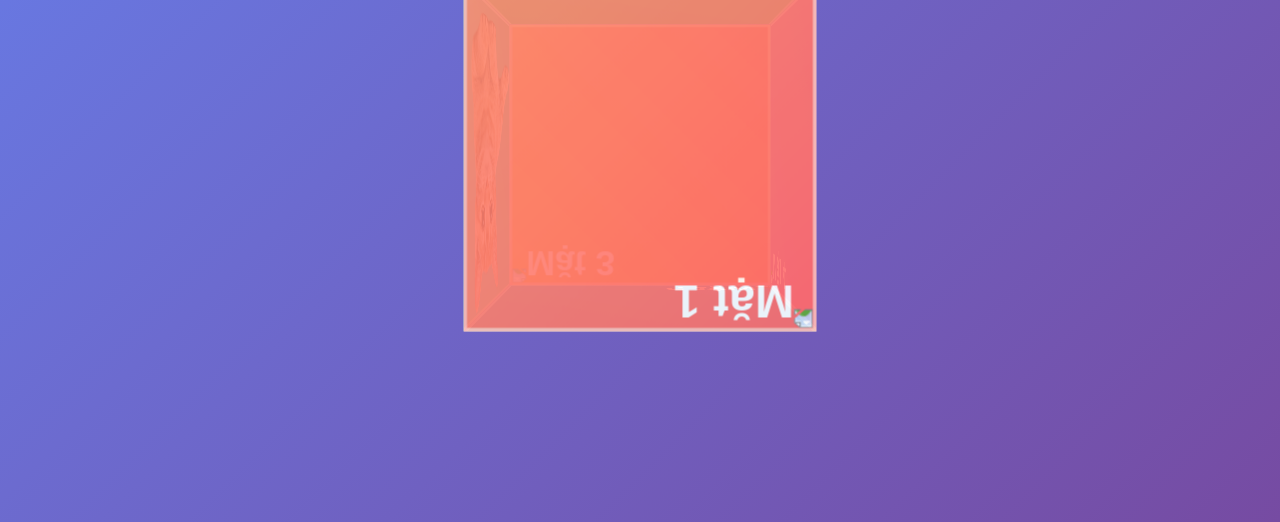
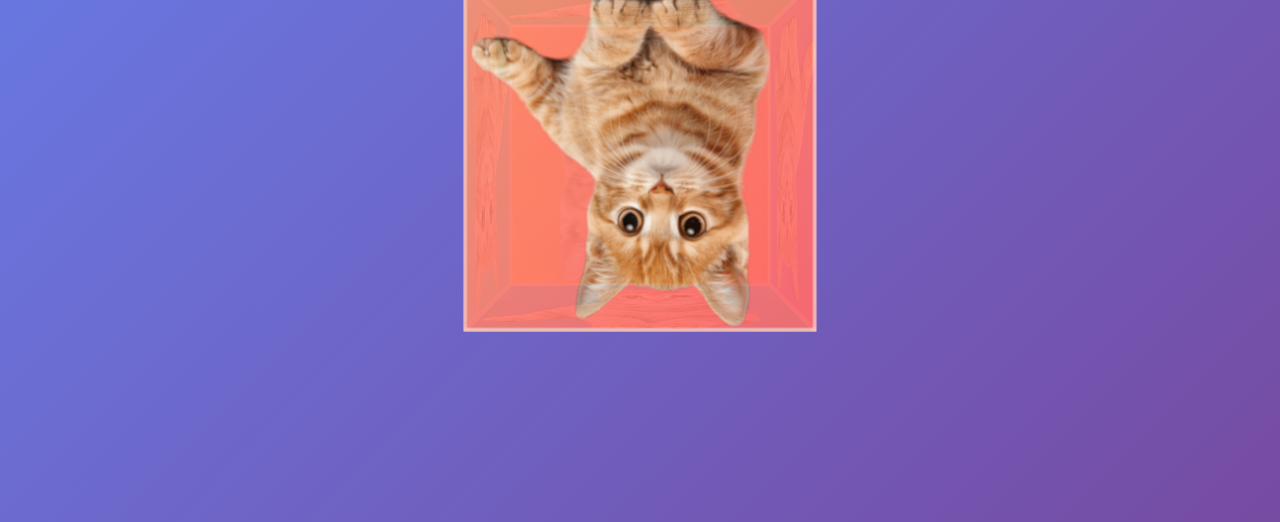
Before and after one commit to Linh-Bau/gift-for-thao, a plain HTML site: page index.html in a window 1280 px wide. Shown: the part 278-800 px from the top of the page. Drawn offline with nearby package versions, Linux system fonts and the light colour scheme; the site is published under a folder, as on GitHub Pages, so addresses that start at the root find nothing.

Commit message:
fix: update image paths to remove leading slashes

```diff
--- a/index.html
+++ b/index.html
@@ -13,22 +13,22 @@
     <div class="container">
         <div class="cube" id="cube" onclick="explodeAndRecover()">
             <div class="cube-face face-1">
-                <img src="/asserts/step_1/img_1.png" alt="Mặt 1">
+                <img src="asserts/step_1/img_1.png" alt="Mặt 1">
             </div>
             <div class="cube-face face-2">
                 <img src="asserts/step_1/img_1.png" alt="Mặt 2">
             </div>
             <div class="cube-face face-3">
-                <img src="/asserts/step_1/img_1.png" alt="Mặt 3">
+                <img src="asserts/step_1/img_1.png" alt="Mặt 3">
             </div>
             <div class="cube-face face-4">
-                <img src="/asserts/step_1/img_1.png" alt="Mặt 4">
+                <img src="asserts/step_1/img_1.png" alt="Mặt 4">
             </div>
             <div class="cube-face face-5">
-                <img src="/asserts/step_1/img_1.png" alt="Mặt 5">
+                <img src="asserts/step_1/img_1.png" alt="Mặt 5">
             </div>
             <div class="cube-face face-6">
-                <img src="/asserts/step_1/img_1.png" alt="Mặt 6">
+                <img src="asserts/step_1/img_1.png" alt="Mặt 6">
             </div>
         </div>
     </div>
@@ -40,16 +40,16 @@
         </div>
         <div class="coverflow-wrapper">
             <div class="coverflow" id="coverflow">
-                <div class="coverflow-item"><img src="/asserts/step_2/img_1.png" alt="Image 1"></div>
-                <div class="coverflow-item"><img src="/asserts/step_2/img_1.png" alt="Image 2"></div>
-                <div class="coverflow-item"><img src="/asserts/step_2/img_1.png" alt="Image 3"></div>
-                <div class="coverflow-item"><img src="/asserts/step_2/img_1.png" alt="Image 4"></div>
-                <div class="coverflow-item"><img src="/asserts/step_2/img_1.png" alt="Image 5"></div>
-                <div class="coverflow-item"><img src="/asserts/step_2/img_1.png" alt="Image 6"></div>
-                <div class="coverflow-item"><img src="/asserts/step_2/img_1.png" alt="Image 7"></div>
-                <div class="coverflow-item"><img src="/asserts/step_2/img_1.png" alt="Image 8"></div>
-                <div class="coverflow-item"><img src="/asserts/step_2/img_1.png" alt="Image 9"></div>
-                <div class="coverflow-item"><img src="/asserts/step_2/img_1.png" alt="Image 10"></div>
+                <div class="coverflow-item"><img src="asserts/step_2/img_1.png" alt="Image 1"></div>
+                <div class="coverflow-item"><img src="asserts/step_2/img_1.png" alt="Image 2"></div>
+                <div class="coverflow-item"><img src="asserts/step_2/img_1.png" alt="Image 3"></div>
+                <div class="coverflow-item"><img src="asserts/step_2/img_1.png" alt="Image 4"></div>
+                <div class="coverflow-item"><img src="asserts/step_2/img_1.png" alt="Image 5"></div>
+                <div class="coverflow-item"><img src="asserts/step_2/img_1.png" alt="Image 6"></div>
+                <div class="coverflow-item"><img src="asserts/step_2/img_1.png" alt="Image 7"></div>
+                <div class="coverflow-item"><img src="asserts/step_2/img_1.png" alt="Image 8"></div>
+                <div class="coverflow-item"><img src="asserts/step_2/img_1.png" alt="Image 9"></div>
+                <div class="coverflow-item"><img src="asserts/step_2/img_1.png" alt="Image 10"></div>
             </div>
         </div>
         <div class="coverflow-progress">
```
